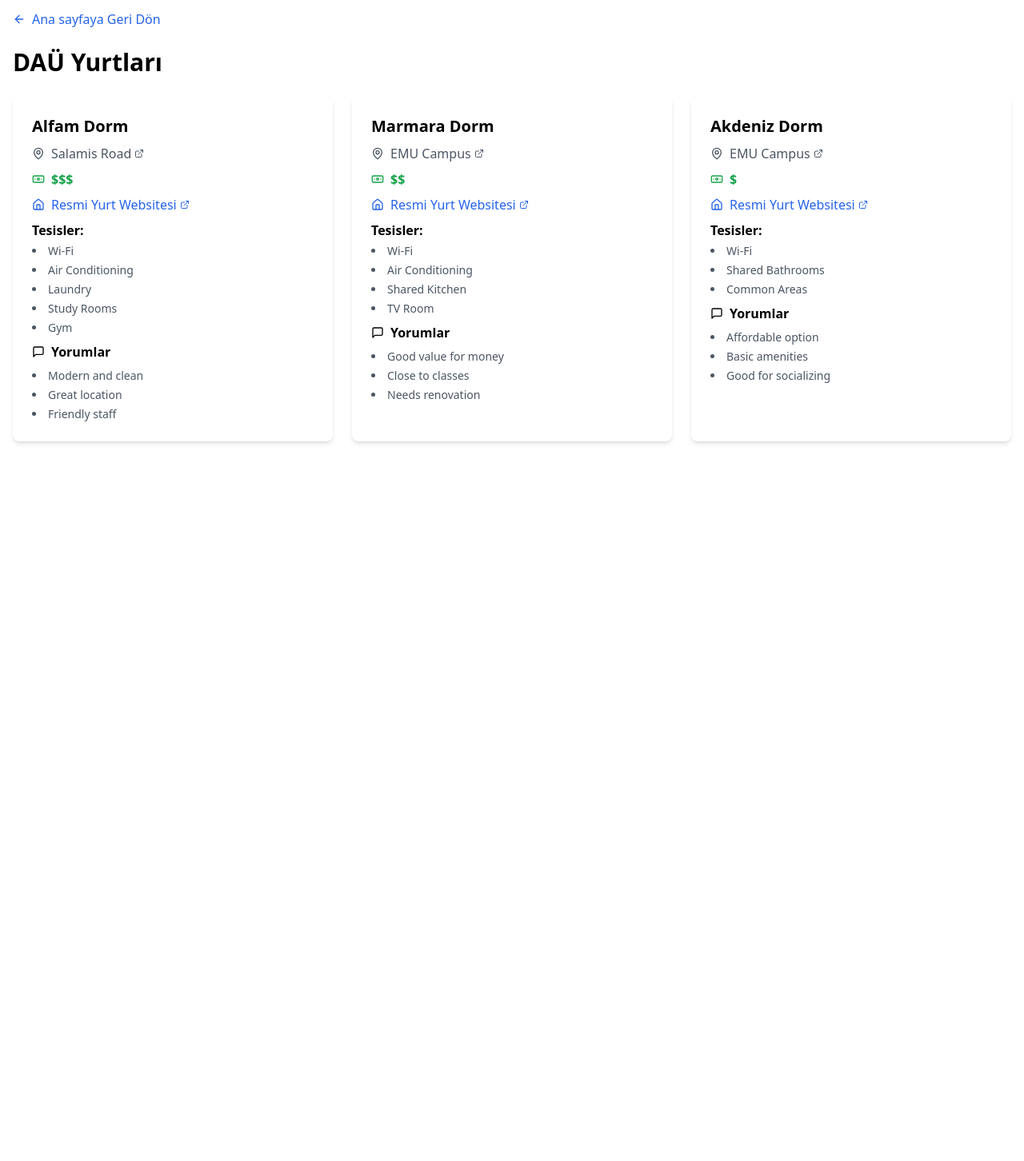
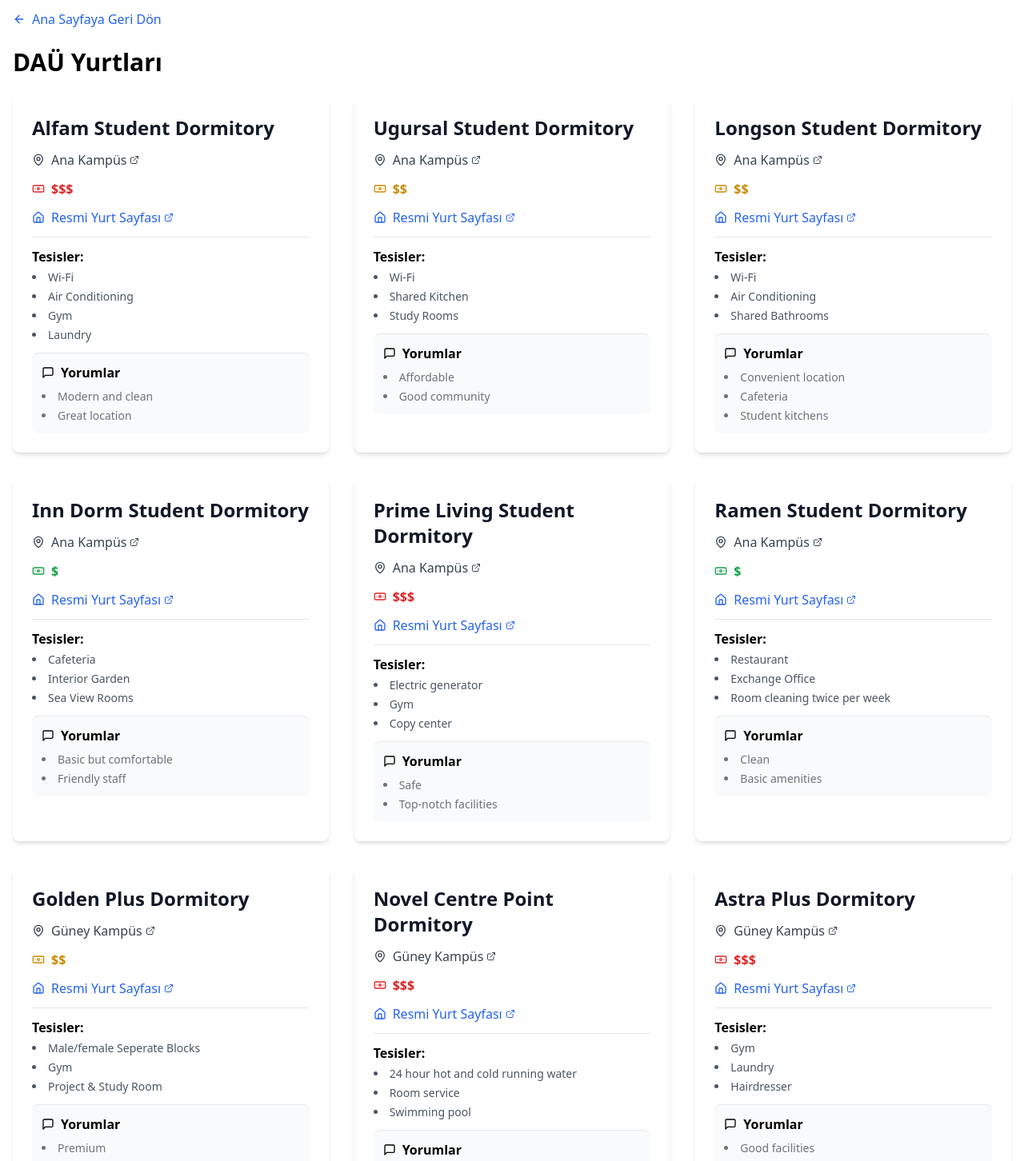
Before and after one commit to atasoya/emu-guide, a Next.js app: page /yurtlar in a window 1280 px wide. Shown: the part 20-1472 px from the top of the page at 80% size. Before the commit the page ends 800 px from the top, so only its background shows below. Built offline with nearby package versions, Linux system fonts and the light colour scheme.

Commit message:
Add dormitories

```diff
--- a/src/app/dormitories/page.tsx
+++ b/src/app/dormitories/page.tsx
@@ -12,38 +12,129 @@ interface Dormitory {
   comments: string[]
 }
 
-const dormitories: Dormitory[] = [
+const dormitories = [
   {
     id: 1,
-    name: "Alfam Dorm",
-    place: "Salamis Road",
-    googleMapsUrl: "https://goo.gl/maps/example1",
+    name: "Alfam Student Dormitory",
+    place: "North Campus",
+    googleMapsUrl: "https://maps.app.goo.gl/PhiKd4k6wJW1DDsb7",
     priceRange: "$$$",
-    officialPageUrl: "https://emu.edu.tr/en/dormitories/alfam-dorm",
-    facilities: ["Wi-Fi", "Air Conditioning", "Laundry", "Study Rooms", "Gym"],
-    comments: ["Modern and clean", "Great location", "Friendly staff"]
+    officialPageUrl: "https://www.alfamcyprus.com/",
+    facilities: ["Wi-Fi", "Air Conditioning", "Gym", "Laundry"],
+    comments: ["Modern and clean", "Great location"]
   },
   {
     id: 2,
-    name: "Marmara Dorm",
+    name: "Ugursal Student Dormitory",
     place: "EMU Campus",
-    googleMapsUrl: "https://goo.gl/maps/example2",
+    googleMapsUrl: "https://maps.app.goo.gl/ub9yUoV87SEhQcjr7",
     priceRange: "$$",
-    officialPageUrl: "https://emu.edu.tr/en/dormitories/marmara-dorm",
-    facilities: ["Wi-Fi", "Air Conditioning", "Shared Kitchen", "TV Room"],
-    comments: ["Good value for money", "Close to classes", "Needs renovation"]
+    officialPageUrl: "https://dormitories.emu.edu.tr/en/dormitories/privately-owned-campus-dormitories/ugursal",
+    facilities: ["Wi-Fi", "Shared Kitchen", "Study Rooms"],
+    comments: ["Affordable", "Good community"]
   },
   {
     id: 3,
-    name: "Akdeniz Dorm",
+    name: "Longson Student Dormitory",
     place: "EMU Campus",
-    googleMapsUrl: "https://goo.gl/maps/example3",
+    googleMapsUrl: "https://maps.app.goo.gl/WtCYaZHgE8zXDd4B7",
+    priceRange: "$$",
+    officialPageUrl: "https://dormitories.emu.edu.tr/en/dormitories/privately-owned-campus-dormitories/longson",
+    facilities: ["Wi-Fi", "Air Conditioning", "Shared Bathrooms"],
+    comments: ["Convenient location", "Cafeteria","Student kitchens"]
+  },
+  {
+    id: 4,
+    name: "Inn Dorm Student Dormitory",
+    place: "EMU Campus",
+    googleMapsUrl: "https://goo.gl/maps/inn-dorm",
     priceRange: "$",
-    officialPageUrl: "https://emu.edu.tr/en/dormitories/akdeniz-dorm",
-    facilities: ["Wi-Fi", "Shared Bathrooms", "Common Areas"],
-    comments: ["Affordable option", "Basic amenities", "Good for socializing"]
+    officialPageUrl: "https://dormitories.emu.edu.tr/en/dormitories/privately-owned-campus-dormitories/inn-dorm",
+    facilities: ["Cafeteria", "Interior Garden", "Sea View Rooms"],
+    comments: ["Basic but comfortable", "Friendly staff"]
+  },
+  {
+    id: 5,
+    name: "Prime Living Student Dormitory",
+    place: "EMU Campus",
+    googleMapsUrl: "https://maps.app.goo.gl/fmCqkQbUYD4nZDkVA",
+    priceRange: "$$$",
+    officialPageUrl: "https://dormitories.emu.edu.tr/en/dormitories/privately-owned-campus-dormitories/prime-living",
+    facilities: ["Electric generator", "Gym", "Copy center",],
+    comments: ["Safe", "Top-notch facilities"]
+  },
+  {
+    id: 6,
+    name: "Ramen Student Dormitory",
+    place: "EMU Campus",
+    googleMapsUrl: "https://maps.app.goo.gl/Ajeusbf9xM47aqEx8",
+    priceRange: "$",
+    officialPageUrl: "https://dormitories.emu.edu.tr/en/dormitories/privately-owned-campus-dormitories/ramen",
+    facilities: ["Restaurant", "Exchange Office", "Room cleaning twice per week"],
+    comments: ["Clean", "Basic amenities"]
+  },
+  {
+    id: 7,
+    name: "Golden Plus Dormitory",
+    place: "EMU Campus",
+    googleMapsUrl: "https://maps.app.goo.gl/nSMZJ1mNJ7SomYPi6",
+    priceRange: "$$",
+    officialPageUrl: "https://www.emu.edu.tr/dormitories/golden-plus",
+    facilities: ["Male/female Seperate Blocks", "Gym", "Project & Study Room"],
+    comments: ["Premium", "Great value"]
+  },
+  {
+    id: 8,
+    name: "Novel Centre Point Dormitory",
+    place: "EMU Campus",
+    googleMapsUrl: "https://goo.gl/maps/novel-centre-point",
+    priceRange: "$$$",
+    officialPageUrl: "https://www.emu.edu.tr/dormitories/novel-centre-point",
+    facilities: ["24 hour hot and cold running water", "Room service", "Swimming pool",],
+    comments: ["Luxurious", "Very comfortable"]
+  },
+  {
+    id: 9,
+    name: "Astra Plus Dormitory",
+    place: "South Campus",
+    googleMapsUrl: "https://maps.app.goo.gl/WTw9d2aJS2BmbJyo7",
+    priceRange: "$$$",
+    officialPageUrl: "https://dormitories.emu.edu.tr/en/dormitories/privately-owned-campus-dormitories/astra-plus",
+    facilities:  ["Gym", "Laundry", "Hairdresser"],
+    comments: ["Good facilities", "Great value"]
+  },
+  {
+    id: 10,
+    name: "Pop Art Dormitory",
+    place: "South Campus",
+    googleMapsUrl: "https://maps.app.goo.gl/jqnStSiCQkqAYsgK6",
+    priceRange: "$$$",
+    officialPageUrl: "https://dormitories.emu.edu.tr/en/dormitories/privately-owned-campus-dormitories/pop-art",
+    facilities: ["Gym", "Gloria Jeans", "Cinema"],
+    comments: ["Modern design", "Comfortable"]
+  },
+  {
+    id: 11,
+    name: "Nural Dormitory",
+    place: "EMU Campus",
+    googleMapsUrl: "https://maps.app.goo.gl/U4V1bM42nVWU1xdRA",
+    priceRange: "$$",
+    officialPageUrl: "https://dormitories.emu.edu.tr/en/dormitories/privately-owned-campus-dormitories/nural",
+    facilities: ["Laundry facilities", "Generator", "Fitness Center"],
+    comments: ["Market(7/24)", "Friendly staff"]
+  },
+  {
+    id: 12,
+    name: "Grand Aras Dormitory",
+    place: "EMU Campus",
+    googleMapsUrl: "https://maps.app.goo.gl/UvcUYZEw6w3ZMttJ8",
+    priceRange: "$$",
+    officialPageUrl: "https://dormitories.emu.edu.tr/en/dormitories/privately-owned-campus-dormitories/grand-aras",
+    facilities: ["Gym", "Library", "Key Card System"],
+    comments: ["Good location", "Well maintained"]
   }
-]
+];
+
 
 export default function page() {
   return (
@@ -53,12 +144,12 @@ export default function page() {
         Back to Home
       </Link>
       <h1 className="text-3xl font-bold mb-6">EMU Dormitories</h1>
-      <div className="grid grid-cols-1 md:grid-cols-2 lg:grid-cols-3 gap-6">
+      <div className="grid grid-cols-1 md:grid-cols-2 lg:grid-cols-3 gap-8">
         {dormitories.map((dorm) => (
-          <div key={dorm.id} className="bg-white rounded-lg shadow-md p-6">
-            <h2 className="text-xl font-semibold mb-2">{dorm.name}</h2>
-            <div className="space-y-2">
-              <p className="flex items-center text-gray-600">
+          <div key={dorm.id} className="bg-white rounded-lg shadow-md p-6 transition-transform transform hover:scale-105">
+            <h2 className="text-2xl font-bold mb-3 text-gray-900">{dorm.name}</h2>
+            <div className="space-y-3">
+              <p className="flex items-center text-gray-700">
                 <MapPin className="w-4 h-4 mr-2" />
                 <a
                   href={dorm.googleMapsUrl}
@@ -70,7 +161,9 @@ export default function page() {
                   <ExternalLink className="w-3 h-3 ml-1" />
                 </a>
               </p>
-              <p className="flex items-center text-green-600 font-semibold">
+              <p className={`flex items-center font-semibold ${
+                  dorm.priceRange === '$$$' ? 'text-red-600' : dorm.priceRange === '$$' ? 'text-yellow-600' : 'text-green-600'
+                }`}>
                 <Banknote className="w-4 h-4 mr-2" />
                 {dorm.priceRange}
               </p>
@@ -86,22 +179,22 @@ export default function page() {
                   <ExternalLink className="w-3 h-3 ml-1" />
                 </a>
               </p>
-              <div>
+              <div className="border-t pt-3">
                 <h3 className="font-semibold mb-1">Facilities:</h3>
-                <ul className="list-disc list-inside space-y-1">
+                <ul className="list-disc list-inside space-y-1 text-sm text-gray-600">
                   {dorm.facilities.map((facility, index) => (
-                    <li key={index} className="text-sm text-gray-600">{facility}</li>
+                    <li key={index}>{facility}</li>
                   ))}
                 </ul>
               </div>
-              <div className="mt-4">
+              <div className="mt-4 border-t pt-3 bg-gray-50 p-3 rounded-lg">
                 <h3 className="font-semibold flex items-center mb-2">
                   <MessageSquare className="w-4 h-4 mr-2" />
                   Comments
                 </h3>
-                <ul className="list-disc list-inside space-y-1">
+                <ul className="list-disc list-inside space-y-1 text-sm text-gray-500">
                   {dorm.comments.map((comment, index) => (
-                    <li key={index} className="text-sm text-gray-600">{comment}</li>
+                    <li key={index}>{comment}</li>
                   ))}
                 </ul>
               </div>
--- a/src/app/yurtlar/page.tsx
+++ b/src/app/yurtlar/page.tsx
@@ -12,53 +12,144 @@ interface Dormitory {
   comments: string[]
 }
 
-const dormitories: Dormitory[] = [
+const dormitories = [
   {
     id: 1,
-    name: "Alfam Dorm",
-    place: "Salamis Road",
-    googleMapsUrl: "https://goo.gl/maps/example1",
+    name: "Alfam Student Dormitory",
+    place: "Ana Kampüs",
+    googleMapsUrl: "https://maps.app.goo.gl/PhiKd4k6wJW1DDsb7",
     priceRange: "$$$",
-    officialPageUrl: "https://emu.edu.tr/en/dormitories/alfam-dorm",
-    facilities: ["Wi-Fi", "Air Conditioning", "Laundry", "Study Rooms", "Gym"],
-    comments: ["Modern and clean", "Great location", "Friendly staff"]
+    officialPageUrl: "https://www.alfamcyprus.com/",
+    facilities: ["Wi-Fi", "Air Conditioning", "Gym", "Laundry"],
+    comments: ["Modern and clean", "Great location"]
   },
   {
     id: 2,
-    name: "Marmara Dorm",
-    place: "EMU Campus",
-    googleMapsUrl: "https://goo.gl/maps/example2",
+    name: "Ugursal Student Dormitory",
+    place: "Ana Kampüs",
+    googleMapsUrl: "https://maps.app.goo.gl/ub9yUoV87SEhQcjr7",
     priceRange: "$$",
-    officialPageUrl: "https://emu.edu.tr/en/dormitories/marmara-dorm",
-    facilities: ["Wi-Fi", "Air Conditioning", "Shared Kitchen", "TV Room"],
-    comments: ["Good value for money", "Close to classes", "Needs renovation"]
+    officialPageUrl: "https://dormitories.emu.edu.tr/en/dormitories/privately-owned-campus-dormitories/ugursal",
+    facilities: ["Wi-Fi", "Shared Kitchen", "Study Rooms"],
+    comments: ["Affordable", "Good community"]
   },
   {
     id: 3,
-    name: "Akdeniz Dorm",
-    place: "EMU Campus",
-    googleMapsUrl: "https://goo.gl/maps/example3",
+    name: "Longson Student Dormitory",
+    place: "Ana Kampüs",
+    googleMapsUrl: "https://maps.app.goo.gl/WtCYaZHgE8zXDd4B7",
+    priceRange: "$$",
+    officialPageUrl: "https://dormitories.emu.edu.tr/en/dormitories/privately-owned-campus-dormitories/longson",
+    facilities: ["Wi-Fi", "Air Conditioning", "Shared Bathrooms"],
+    comments: ["Convenient location", "Cafeteria","Student kitchens"]
+  },
+  {
+    id: 4,
+    name: "Inn Dorm Student Dormitory",
+    place: "Ana Kampüs",
+    googleMapsUrl: "https://goo.gl/maps/inn-dorm",
     priceRange: "$",
-    officialPageUrl: "https://emu.edu.tr/en/dormitories/akdeniz-dorm",
-    facilities: ["Wi-Fi", "Shared Bathrooms", "Common Areas"],
-    comments: ["Affordable option", "Basic amenities", "Good for socializing"]
+    officialPageUrl: "https://dormitories.emu.edu.tr/en/dormitories/privately-owned-campus-dormitories/inn-dorm",
+    facilities: ["Cafeteria", "Interior Garden", "Sea View Rooms"],
+    comments: ["Basic but comfortable", "Friendly staff"]
+  },
+  {
+    id: 5,
+    name: "Prime Living Student Dormitory",
+    place: "Ana Kampüs",
+    googleMapsUrl: "https://maps.app.goo.gl/fmCqkQbUYD4nZDkVA",
+    priceRange: "$$$",
+    officialPageUrl: "https://dormitories.emu.edu.tr/en/dormitories/privately-owned-campus-dormitories/prime-living",
+    facilities: ["Electric generator", "Gym", "Copy center",],
+    comments: ["Safe", "Top-notch facilities"]
+  },
+  {
+    id: 6,
+    name: "Ramen Student Dormitory",
+    place: "Ana Kampüs",
+    googleMapsUrl: "https://maps.app.goo.gl/Ajeusbf9xM47aqEx8",
+    priceRange: "$",
+    officialPageUrl: "https://dormitories.emu.edu.tr/en/dormitories/privately-owned-campus-dormitories/ramen",
+    facilities: ["Restaurant", "Exchange Office", "Room cleaning twice per week"],
+    comments: ["Clean", "Basic amenities"]
+  },
+  {
+    id: 7,
+    name: "Golden Plus Dormitory",
+    place: "Güney Kampüs",
+    googleMapsUrl: "https://maps.app.goo.gl/nSMZJ1mNJ7SomYPi6",
+    priceRange: "$$",
+    officialPageUrl: "https://www.emu.edu.tr/dormitories/golden-plus",
+    facilities: ["Male/female Seperate Blocks", "Gym", "Project & Study Room"],
+    comments: ["Premium", "Great value"]
+  },
+  {
+    id: 8,
+    name: "Novel Centre Point Dormitory",
+    place: "Güney Kampüs",
+    googleMapsUrl: "https://goo.gl/maps/novel-centre-point",
+    priceRange: "$$$",
+    officialPageUrl: "https://www.emu.edu.tr/dormitories/novel-centre-point",
+    facilities: ["24 hour hot and cold running water", "Room service", "Swimming pool",],
+    comments: ["Luxurious", "Very comfortable"]
+  },
+  {
+    id: 9,
+    name: "Astra Plus Dormitory",
+    place: "Güney Kampüs",
+    googleMapsUrl: "https://maps.app.goo.gl/WTw9d2aJS2BmbJyo7",
+    priceRange: "$$$",
+    officialPageUrl: "https://dormitories.emu.edu.tr/en/dormitories/privately-owned-campus-dormitories/astra-plus",
+    facilities:  ["Gym", "Laundry", "Hairdresser"],
+    comments: ["Good facilities", "Great value"]
+  },
+  {
+    id: 10,
+    name: "Pop Art Dormitory",
+    place: "Güney Kampüs",
+    googleMapsUrl: "https://maps.app.goo.gl/jqnStSiCQkqAYsgK6",
+    priceRange: "$$$",
+    officialPageUrl: "https://dormitories.emu.edu.tr/en/dormitories/privately-owned-campus-dormitories/pop-art",
+    facilities: ["Gym", "Gloria Jeans", "Cinema"],
+    comments: ["Modern design", "Comfortable"]
+  },
+  {
+    id: 11,
+    name: "Nural Dormitory",
+    place: "Güney Kampüs",
+    googleMapsUrl: "https://maps.app.goo.gl/U4V1bM42nVWU1xdRA",
+    priceRange: "$$",
+    officialPageUrl: "https://dormitories.emu.edu.tr/en/dormitories/privately-owned-campus-dormitories/nural",
+    facilities: ["Laundry facilities", "Generator", "Fitness Center"],
+    comments: ["Market(7/24)", "Friendly staff"]
+  },
+  {
+    id: 12,
+    name: "Grand Aras Dormitory",
+    place: "Güney Kampüs",
+    googleMapsUrl: "https://maps.app.goo.gl/UvcUYZEw6w3ZMttJ8",
+    priceRange: "$$",
+    officialPageUrl: "https://dormitories.emu.edu.tr/en/dormitories/privately-owned-campus-dormitories/grand-aras",
+    facilities: ["Gym", "Library", "Key Card System"],
+    comments: ["Good location", "Well maintained"]
   }
-]
+];
+
 
 export default function page() {
   return (
     <div className="container mx-auto px-4 py-8">
       <Link href="/" className="inline-flex items-center mb-6 text-blue-600 hover:text-blue-800">
         <ArrowLeft className="w-4 h-4 mr-2" />
-        Ana sayfaya Geri Dön
+        Ana Sayfaya Geri Dön
       </Link>
       <h1 className="text-3xl font-bold mb-6">DAÜ Yurtları</h1>
-      <div className="grid grid-cols-1 md:grid-cols-2 lg:grid-cols-3 gap-6">
+      <div className="grid grid-cols-1 md:grid-cols-2 lg:grid-cols-3 gap-8">
         {dormitories.map((dorm) => (
-          <div key={dorm.id} className="bg-white rounded-lg shadow-md p-6">
-            <h2 className="text-xl font-semibold mb-2">{dorm.name}</h2>
-            <div className="space-y-2">
-              <p className="flex items-center text-gray-600">
+          <div key={dorm.id} className="bg-white rounded-lg shadow-md p-6 transition-transform transform hover:scale-105">
+            <h2 className="text-2xl font-bold mb-3 text-gray-900">{dorm.name}</h2>
+            <div className="space-y-3">
+              <p className="flex items-center text-gray-700">
                 <MapPin className="w-4 h-4 mr-2" />
                 <a
                   href={dorm.googleMapsUrl}
@@ -70,7 +161,9 @@ export default function page() {
                   <ExternalLink className="w-3 h-3 ml-1" />
                 </a>
               </p>
-              <p className="flex items-center text-green-600 font-semibold">
+              <p className={`flex items-center font-semibold ${
+                  dorm.priceRange === '$$$' ? 'text-red-600' : dorm.priceRange === '$$' ? 'text-yellow-600' : 'text-green-600'
+                }`}>
                 <Banknote className="w-4 h-4 mr-2" />
                 {dorm.priceRange}
               </p>
@@ -82,26 +175,26 @@ export default function page() {
                   rel="noopener noreferrer"
                   className="hover:underline flex items-center"
                 >
-                  Resmi Yurt Websitesi
+                  Resmi Yurt Sayfası
                   <ExternalLink className="w-3 h-3 ml-1" />
                 </a>
               </p>
-              <div>
+              <div className="border-t pt-3">
                 <h3 className="font-semibold mb-1">Tesisler:</h3>
-                <ul className="list-disc list-inside space-y-1">
+                <ul className="list-disc list-inside space-y-1 text-sm text-gray-600">
                   {dorm.facilities.map((facility, index) => (
-                    <li key={index} className="text-sm text-gray-600">{facility}</li>
+                    <li key={index}>{facility}</li>
                   ))}
                 </ul>
               </div>
-              <div className="mt-4">
+              <div className="mt-4 border-t pt-3 bg-gray-50 p-3 rounded-lg">
                 <h3 className="font-semibold flex items-center mb-2">
                   <MessageSquare className="w-4 h-4 mr-2" />
                   Yorumlar
                 </h3>
-                <ul className="list-disc list-inside space-y-1">
+                <ul className="list-disc list-inside space-y-1 text-sm text-gray-500">
                   {dorm.comments.map((comment, index) => (
-                    <li key={index} className="text-sm text-gray-600">{comment}</li>
+                    <li key={index}>{comment}</li>
                   ))}
                 </ul>
               </div>
```
